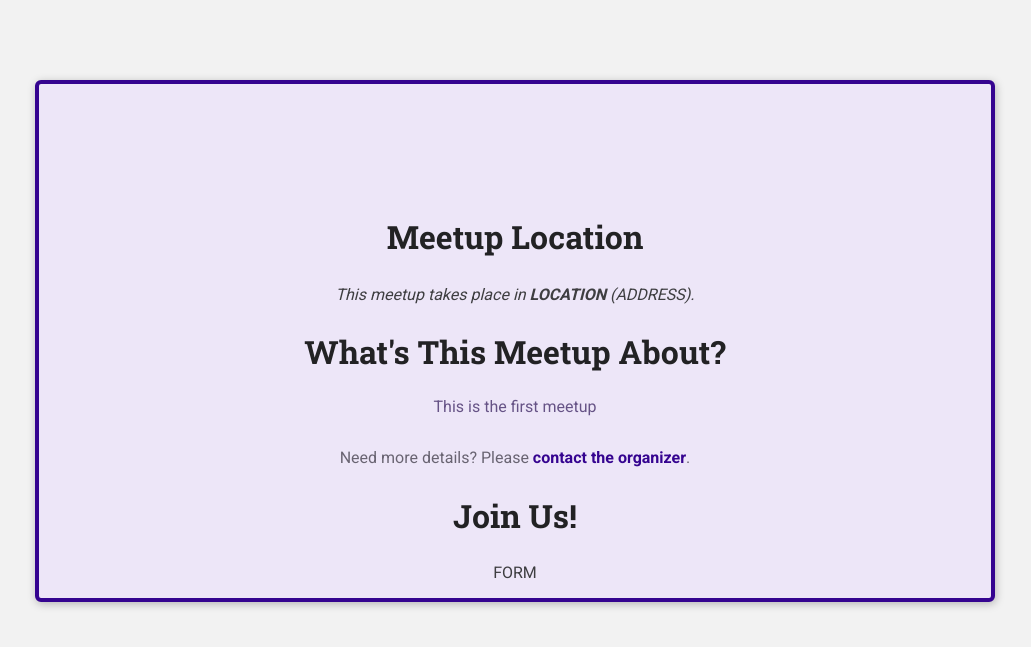
After one commit to RichardZhang01/django_app, a Django app: page /meetups/1 in a window 1280 px wide. The commit adds this page. Shown: the top 647 px of the page, without its empty margins (125-1156 px from the left). Run offline with Django 4.2, Linux system fonts and the light colour scheme.

Commit message:
add meetup-details template and styles. update views and urls to match. modify styles in base.css

```diff
--- a/django_app/settings.py
+++ b/django_app/settings.py
@@ -34,6 +34,7 @@ ALLOWED_HOSTS = []
 # Application definition
 
 INSTALLED_APPS = [
+    'livereload',
     'django.contrib.admin',
     'django.contrib.auth',
     'django.contrib.contenttypes',
@@ -51,6 +52,7 @@ MIDDLEWARE = [
     'django.contrib.auth.middleware.AuthenticationMiddleware',
     'django.contrib.messages.middleware.MessageMiddleware',
     'django.middleware.clickjacking.XFrameOptionsMiddleware',
+    'livereload.middleware.LiveReloadScript',
 ]
 
 ROOT_URLCONF = 'django_app.urls'
--- a/meetups/static/meetups/styles/base.css
+++ b/meetups/static/meetups/styles/base.css
@@ -7,7 +7,7 @@
 body {
     font-family: 'Roboto', sans-serif;
     margin: 0;
-    background-color: #ccc3db;
+    background-color: hsl(100, 0%, 95%);
     color: #3e3e41;
 }
 
@@ -23,7 +23,7 @@ button,
     cursor: pointer;
     font: inherit;
     padding: 0.5rem 1.5rem;
-    background-color: #350490;
+    background-color: hsl(261, 95%, 29%);
     border: 1px solid #350490;
     color: white;
     border-radius: 4px;
@@ -39,7 +39,7 @@ button:hover,
 #main-header {
     width: 100%;
     text-align: center;
-    padding: 2rem 0;
+    padding: 1.2rem 0;
 }
 
 #main-header h1 {
--- /dev/null
+++ b/meetups/static/meetups/styles/meetup-details.css
@@ -0,0 +1,88 @@
+article {
+    max-width: 60rem;
+    margin: 5rem auto;
+    border-radius: 6px;
+    background-color: #ede6f8;
+    border: 4px solid #350490;
+    box-shadow: 1px 2px 8px rgba(0, 0, 0, 0.25);
+    position: relative;
+    padding: 1rem;
+    text-align: center;
+}
+
+#main-image {
+    width: 10rem;
+    height: 10rem;
+    object-fit: cover;
+    position: absolute;
+    top: -5rem;
+    left: calc(50% - 5rem);
+    border-radius: 50%;
+    border: 4px solid #350490;
+}
+
+section:first-of-type {
+    margin-top: 6rem;
+}
+
+h2 {
+    font-size: 2rem;
+}
+
+address span {
+    font-weight: bold;
+}
+
+#details h2 {
+    margin-bottom: 0.5rem;
+}
+
+#details>p {
+    color: #665386;
+    padding: 1rem;
+    border-radius: 4px;
+    max-width: 80%;
+    margin: auto;
+}
+
+#details footer {
+    color: #696472;
+}
+
+#details footer a {
+    color: #350490;
+    text-decoration: none;
+    font-weight: bold;
+}
+
+#registration ul {
+    list-style: none;
+    margin: 0;
+    padding: 0;
+}
+
+#registration label {
+    font-weight: bold;
+    color: #46424d;
+    margin-right: 1rem;
+    display: block;
+    margin-bottom: 0.5rem;
+}
+
+#registration input {
+    font: inherit;
+    width: 40%;
+    background-color: #ebeaee;
+    border: 1px solid #4b4753;
+    border-radius: 4px;
+    padding: 0.25rem;
+}
+
+#registration-actions {
+    margin-top: 1.5rem;
+}
+
+#registration .errorlist {
+    margin-bottom: 0.5rem;
+    color: #880824;
+}
--- /dev/null
+++ b/meetups/templates/meetups/meetup-details.html
@@ -0,0 +1,37 @@
+{% load static %}
+<!DOCTYPE html>
+<html lang="en">
+<head>
+    <meta charset="UTF-8">
+    <meta http-equiv="X-UA-Compatible" content="IE=edge">
+    <meta name="viewport" content="width=device-width, initial-scale=1.0">
+    <title>{{ meetup_title }}</title>
+    <link rel="stylesheet" href="{% static 'meetup/styles/base.css' %}">
+    <link rel="stylesheet" href="{% static 'meetup/styles/meetup-details.css' %}">
+</head>
+<body>
+    <main>
+        <article>
+            <img src="" alt="">
+
+            <section id="location">
+                <h2>Meetup Location</h2>
+                <address>This meetup takes place in <span>LOCATION</span> (ADDRESS).</address>
+            </section>
+
+            <section id="details">
+                <h2>What's This Meetup About?</h2>
+                <p>{{ meetup_description }}</p>
+                <footer>
+                    <p>Need more details? Please <a href="">contact the organizer</a>.</p>
+                </footer>
+            </section>
+
+            <section id="registration">
+                <h2>Join Us!</h2>
+                FORM
+            </section>
+        </article>
+    </main>
+</body>
+</html>
--- a/meetups/urls.py
+++ b/meetups/urls.py
@@ -6,5 +6,6 @@ from . import views
 # registers all urls for the app and which view functions should be executed
 # when requests reach those urls
 urlpatterns = [
-    path('meetups/', views.index)  # our-domain.com/meetups
+    path('meetups/', views.index),  # our-domain.com/meetups
+    path('meetups/<slug:meetup_slug>', views.meetup_details) # our-domain.com/meetups/<dynamic-path-segment>
 ]
--- a/meetups/views.py
+++ b/meetups/views.py
@@ -15,3 +15,13 @@ def index(request):
     return render(request, 'meetups/index.html', {
         'meetups': meetups  # Passes the meetups list under the key 'meetups' to our template
     })
+
+
+def meetup_details(request, meetup_slug):
+    selected_meetup = {'title': 'A First Meetup',
+                       'description': 'This is the first meetup'}
+
+    return render(request, 'meetups/meetup-details.html', {
+        'meetup_title': selected_meetup['title'],
+        'meetup_description': selected_meetup['description'],
+    })
```
Also changed, not shown: meetups/templates/meetups/index.html (+7 -4 lines).
